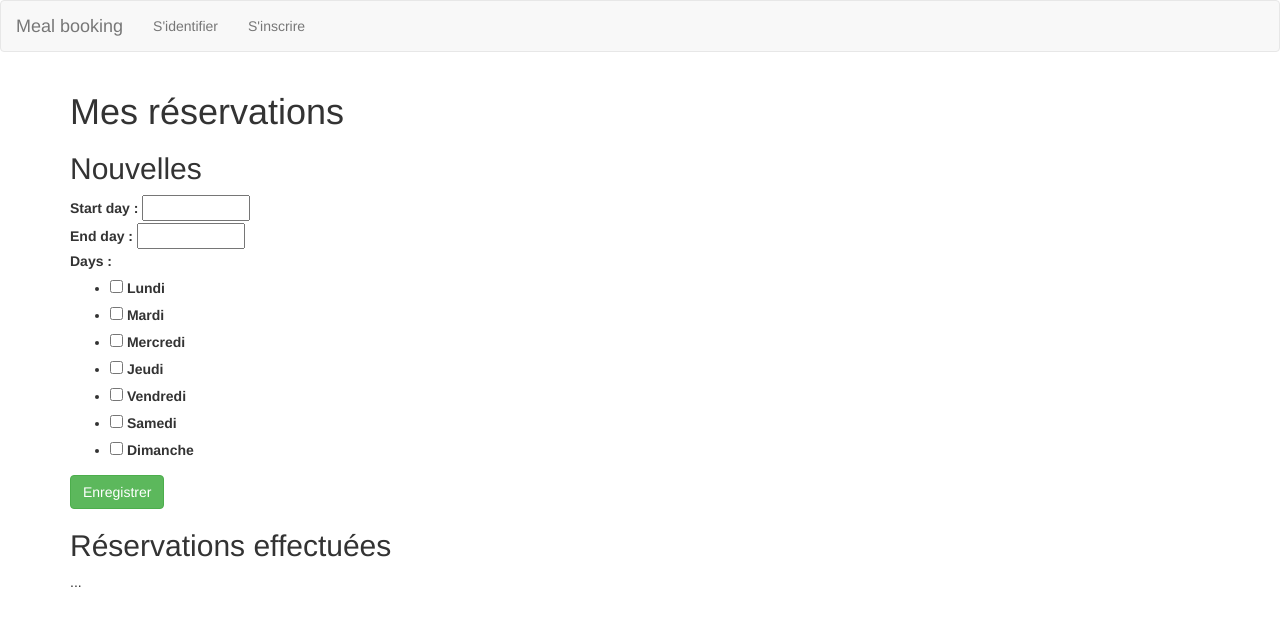
After one commit to buxx/meal, a Django app: a page that uses meal/templates/menu.html in a window 1280 px wide. The commit adds this page. Shown: the top 626 px of the page. Run offline with Django 3.2, Linux system fonts and the light colour scheme; some libraries are stand-ins or nearby versions.

Commit message:
Frontend reservation view bases)

```diff
--- a/meal/forms.py
+++ b/meal/forms.py
@@ -35,7 +35,7 @@ class CreateGroupForm(RequiredFieldsMixin, ModelForm):
         )
 
 
-class CreateDaysForm(forms.Form):
+class DaysRangeForm(forms.Form):
     start_day = forms.DateField(
         required=True,
         widget=AdminDateWidget,
@@ -44,12 +44,8 @@ class CreateDaysForm(forms.Form):
         required=True,
         widget=AdminDateWidget,
     )
-    price = forms.CharField(
-        max_length=5,
-        required=True,
-    )
     days = forms.MultipleChoiceField(
-        #widget=forms.widgets.CheckboxChoiceInput,
+        widget=forms.CheckboxSelectMultiple,
         choices=WEEK_DAYS,
     )
 
@@ -73,3 +69,31 @@ class CreateDaysForm(forms.Form):
                 )
 
         return super().clean()
+
+
+class CreateDaysForm(DaysRangeForm):
+    price = forms.CharField(
+        max_length=5,
+        required=True,
+    )
+
+    def clean(self):
+        if 'start_day' in self.cleaned_data and 'end_day' in self.cleaned_data:
+            if self.cleaned_data['start_day'] > self.cleaned_data['end_day']:
+                raise ValidationError(
+                    _('Dates invalides: la date de début doit précéder la date de fin'),
+                )
+
+        if 'days' in self.cleaned_data and 'start_day' in self.cleaned_data:
+            if str(self.cleaned_data['start_day'].weekday()) not in self.cleaned_data['days']:
+                raise ValidationError(
+                    _('Le jour de départ doit être un des jours de la semaine choisis'),
+                )
+
+        if 'days' in self.cleaned_data and 'end_day' in self.cleaned_data:
+            if str(self.cleaned_data['end_day'].weekday()) not in self.cleaned_data['days']:
+                raise ValidationError(
+                    _('Le jour de fin doit être un des jours de la semaine choisis'),
+                )
+
+        return super().clean()
--- a/meal/templates/menu.html
+++ b/meal/templates/menu.html
@@ -15,6 +15,7 @@
       <ul class="nav navbar-nav">
         {% if user.is_authenticated %}
             <li><a href="{% url 'home' %}">{% trans "Mon compte" %}</a></li>
+            <li><a href="{% url 'reservations' %}">{% trans "Réservations" %}</a></li>
             <li><a href="{% url 'account_email' %}">{% trans "Changer d'email" %}</a></li>
             <li><a href="{% url 'account_logout' %}">{% trans "Se déconnecter" %}</a></li>
         {% else %}
--- /dev/null
+++ b/meal/templates/reservations.html
@@ -0,0 +1,24 @@
+{% extends 'base.html' %}
+{% load i18n %}
+
+{% block content %}
+
+    <h1>{% trans 'Mes réservations' %}</h1>
+
+    <h2>{% trans 'Nouvelles' %}</h2>
+
+    <form action="" method="post" enctype="multipart/form-data">
+        {% csrf_token %}
+
+        {% include "include/form.html" with form=form %}
+
+        <button type="submit" class="btn btn-success">
+            {% trans "Enregistrer" %}
+        </button>
+    </form>
+
+    <h2>{% trans 'Réservations effectuées' %}</h2>
+
+    ...
+
+{% endblock %}
--- a/meal/views.py
+++ b/meal/views.py
@@ -16,6 +16,7 @@ from django.views import generic
 from allauth.account.views import LoginView as BaseLoginView
 
 from meal.forms import CurrentUserForm
+from meal.forms import DaysRangeForm
 from meal.forms import CreateDaysForm
 from meal.forms import CreateGroupForm
 from meal.models import User
@@ -160,3 +161,8 @@ class CreateDays(generic.FormView):
             )
 
         return redirect(self.get_success_url())
+
+
+class ReservationsView(generic.FormView):
+    form_class = DaysRangeForm
+    template_name = 'reservations.html'
--- a/meal_booking/urls.py
+++ b/meal_booking/urls.py
@@ -19,6 +19,7 @@ from django.contrib import admin
 import debug_toolbar
 
 from meal.views import EditCurrentUserView
+from meal.views import ReservationsView
 from meal.views import CreateDays
 from meal.views import LoginView
 from meal.views import CreateGroupView
@@ -35,4 +36,5 @@ urlpatterns = [
     url(r'^accounts/profile/$', EditCurrentUserView.as_view(), name='edit_current_user'),
     url(r'^accounts/home/$', HomeView.as_view(), name='home'),
     url(r'^accounts/group/create/', CreateGroupView.as_view(), name='create_group'),
+    url(r'^accounts/reservations/', ReservationsView.as_view(), name='reservations'),
 ]
```
